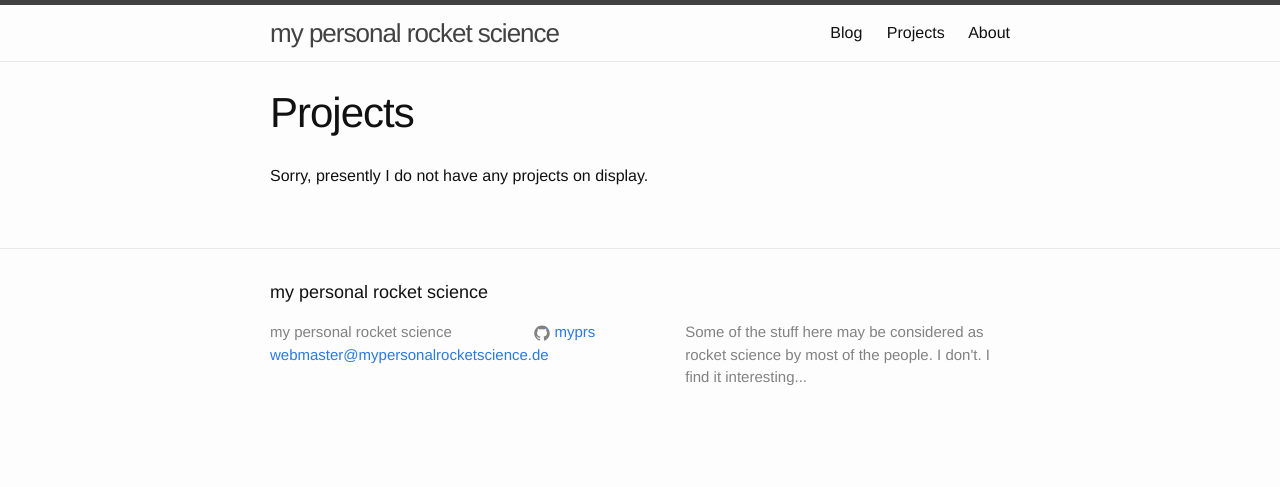
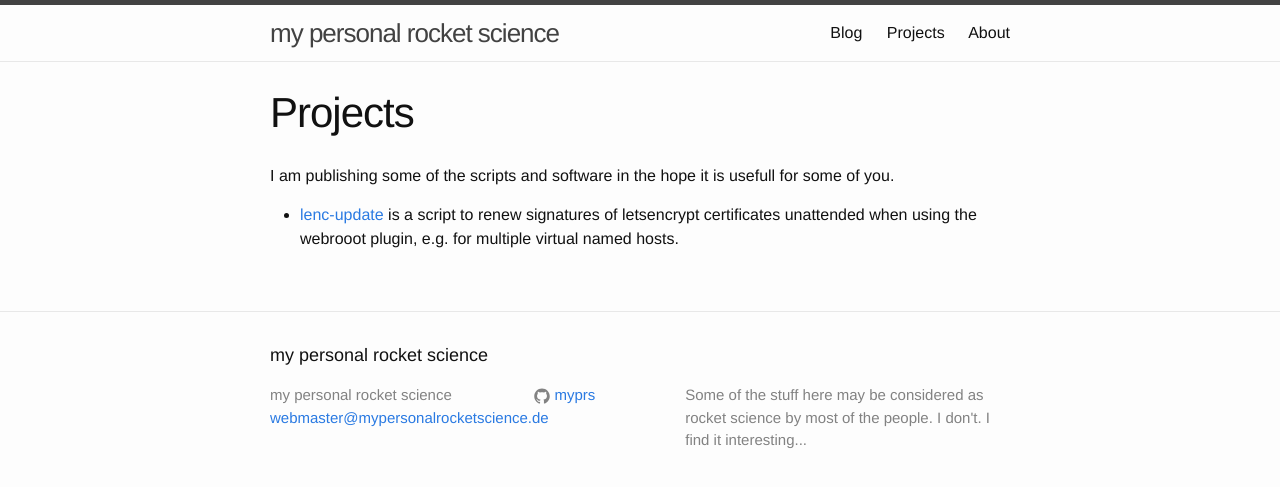
Before and after one commit to myprs/myprs.github.io, a Jekyll site: the page built from 02-projects.md, in a window 1280 px wide. Shown: the top 487 px of the page. Built offline with Jekyll 4.4.1, drawn with Linux system fonts in a browser that asks for light colours.

Commit message:
linked lenc-update project on projects site

```diff
--- a/02-projects.md
+++ b/02-projects.md
@@ -4,5 +4,6 @@ title: Projects
 permalink: /projects/
 ---
 
+I am publishing some of the scripts and software in the hope it is usefull for some of you.
 
-Sorry, presently I do not have any projects on display.
+* [lenc-update](https://github.com/myprs/lenc-update) is a script to renew signatures of letsencrypt certificates unattended when using the webrooot plugin, e.g. for multiple virtual named hosts.
```
